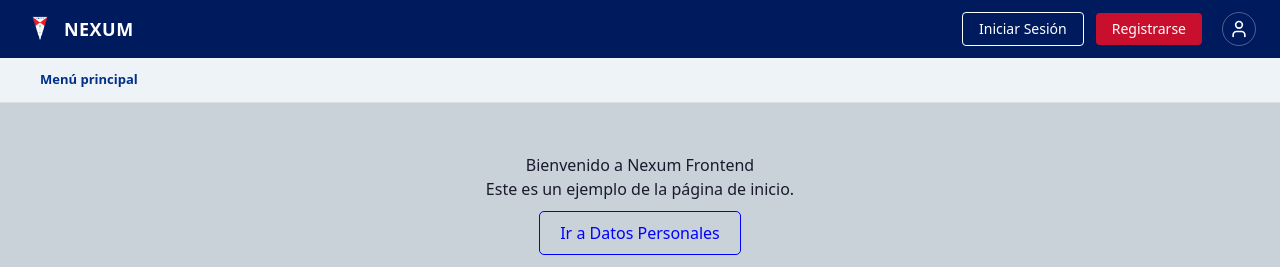
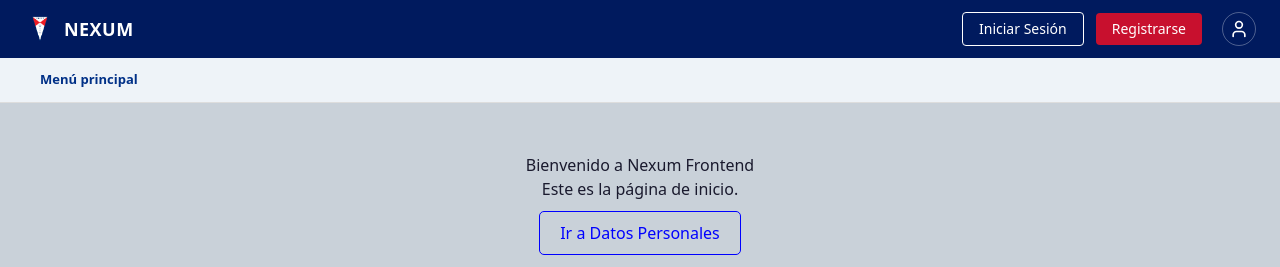
Before and after one commit to maisimo365/nexum-frontend, a React (Vite) app: page / in a window 1280 px wide. Shown: the top 267 px of the page. Built offline with nearby package versions, Linux system fonts and the light colour scheme.

Commit message:
style: Se cambio de titulo

```diff
--- a/src/routes/AppRouter.tsx
+++ b/src/routes/AppRouter.tsx
@@ -14,7 +14,7 @@ import LinksPrivacy from "../pages/professional/profile-settings/LinksPrivacy";
 const HomePage = () => (
   <div style={{ textAlign: "center", padding: "50px" }}>
     <h1>Bienvenido a Nexum Frontend</h1>
-    <p>Este es un ejemplo de la página de inicio.</p>
+    <p>Este es la página de inicio.</p>
     <nav style={{ marginTop: "20px" }}>
       <Link
         to="/profile/personal-data"
```
